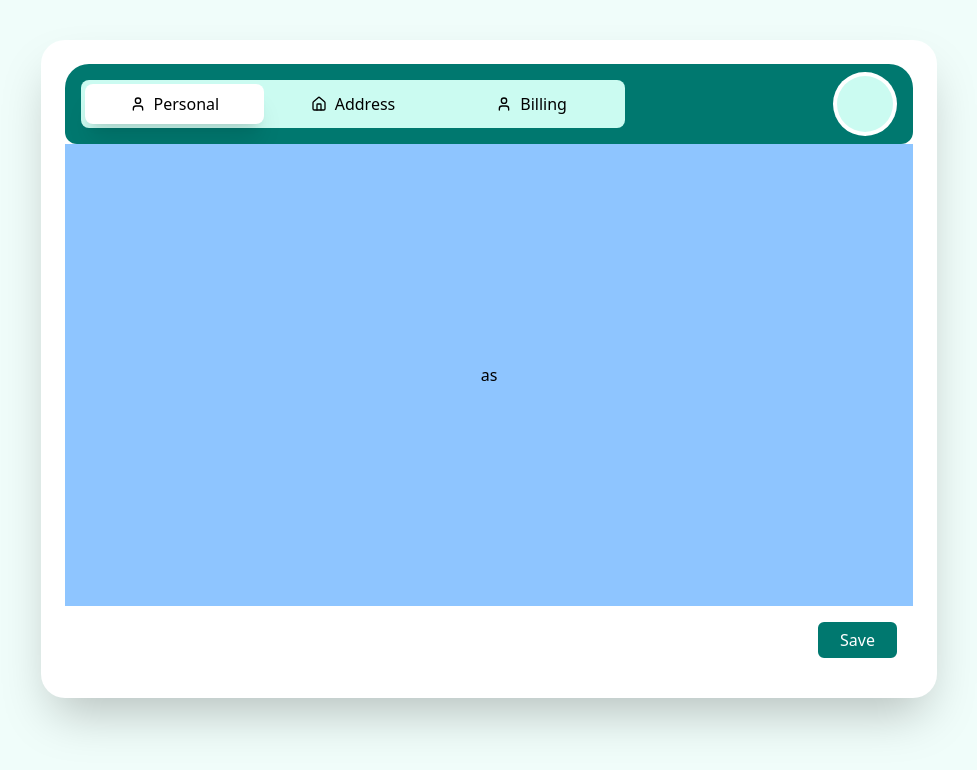
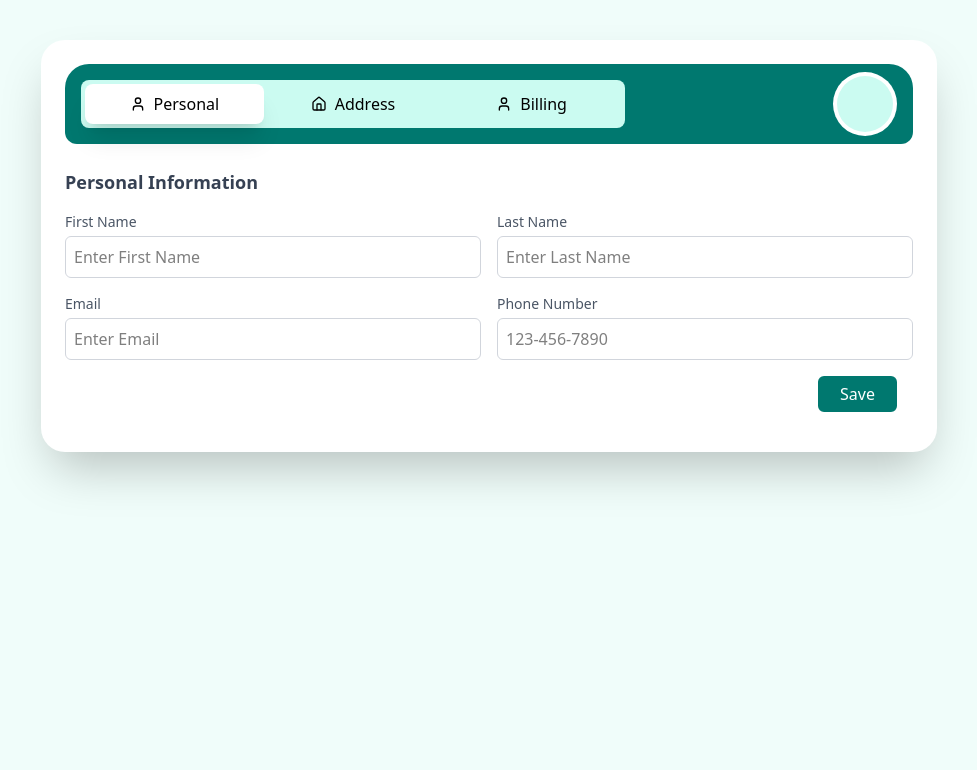
Before and after one commit to Ruturaj2003/multi-step-form-2, a React (Vite) app: page / in a window 1280 px wide. Shown: the top 770 px of the page, without its empty margins (151-1128 px from the left). Built offline with nearby package versions, Linux system fonts and the light colour scheme.

Commit message:
Enhance General component with personal information form fields and update styling in FormLayout

```diff
--- a/src/pages/caneSupplierForm/FormLayout.jsx
+++ b/src/pages/caneSupplierForm/FormLayout.jsx
@@ -5,7 +5,7 @@ import General from './General';
 const FormLayout = () => {
   return (
     <div className="bg-teal-50 w-screen min-h-screen flex justify-center items-start">
-      <div className="bg-white rounded-3xl shadow-2xl min-w-[70vw] max-w-[80vw] min-h-[80vh] max-h-[90vh] mt-10 p-6 overflow-y-auto">
+      <div className="bg-white rounded-3xl shadow-2xl min-w-[70vw] max-w-[80vw]  max-h-[90vh] mt-10 p-6 overflow-y-auto">
         {/* Top Bar Container */}
         <div className="h-20 w-full bg-teal-700 rounded-t-3xl rounded-b-xl flex justify-between px-4 items-center">
           {/* Navigation Container */}
--- a/src/pages/caneSupplierForm/General.jsx
+++ b/src/pages/caneSupplierForm/General.jsx
@@ -1,9 +1,54 @@
 const General = () => {
   return (
-    <div className="h-[530px] flex flex-col justify-between">
+    <div className="max-h-[530px] flex flex-col justify-between bg-white pt-6 ">
       {/* Form Section */}
-      <div className="bg-blue-300 w-full h-[470px] flex items-center justify-center">
-        as
+      <div className="w-full flex-1">
+        <h2 className="text-lg font-semibold text-gray-700 mb-4">
+          Personal Information
+        </h2>
+
+        {/* Form Grid Layout */}
+        <div className="grid grid-cols-2 gap-4">
+          {/* First Name */}
+          <div className="flex flex-col">
+            <label className="text-sm text-gray-600 mb-1">First Name</label>
+            <input
+              type="text"
+              placeholder="Enter First Name"
+              className="border border-gray-300 rounded-md p-2 focus:outline-none focus:ring-2 focus:ring-teal-500"
+            />
+          </div>
+
+          {/* Last Name */}
+          <div className="flex flex-col">
+            <label className="text-sm text-gray-600 mb-1">Last Name</label>
+            <input
+              type="text"
+              placeholder="Enter Last Name"
+              className="border border-gray-300 rounded-md p-2 focus:outline-none focus:ring-2 focus:ring-teal-500"
+            />
+          </div>
+
+          {/* Email */}
+          <div className="flex flex-col">
+            <label className="text-sm text-gray-600 mb-1">Email</label>
+            <input
+              type="email"
+              placeholder="Enter Email"
+              className="border border-gray-300 rounded-md p-2 focus:outline-none focus:ring-2 focus:ring-teal-500"
+            />
+          </div>
+
+          {/* Phone Number */}
+          <div className="flex flex-col">
+            <label className="text-sm text-gray-600 mb-1">Phone Number</label>
+            <input
+              type="tel"
+              placeholder="123-456-7890"
+              className="border border-gray-300 rounded-md p-2 focus:outline-none focus:ring-2 focus:ring-teal-500"
+            />
+          </div>
+        </div>
       </div>
 
       {/* Save Button Section */}
```
